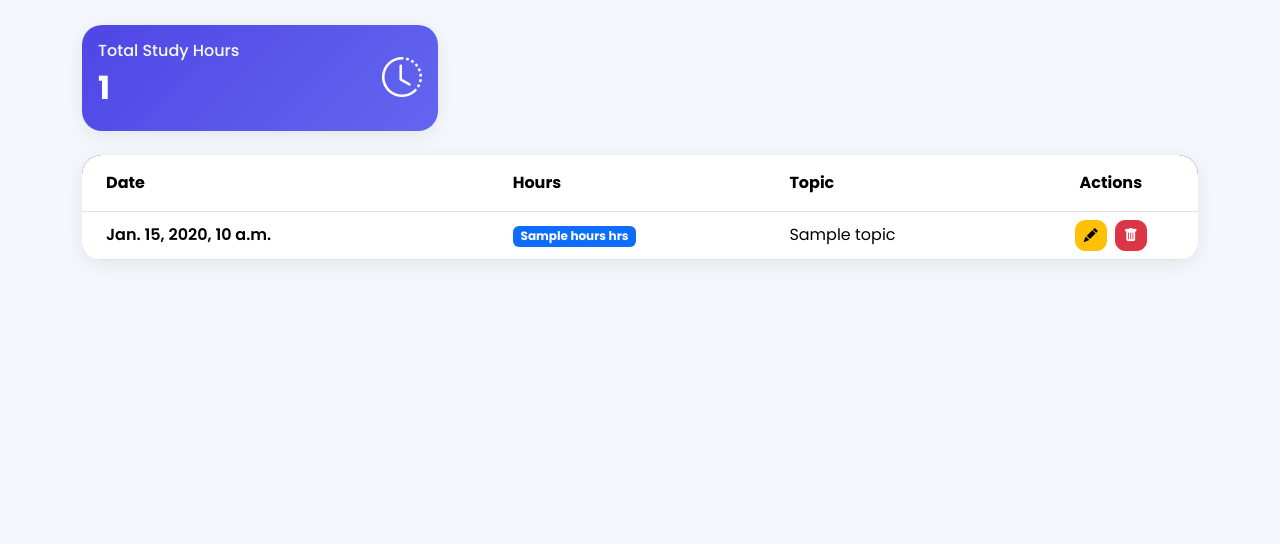
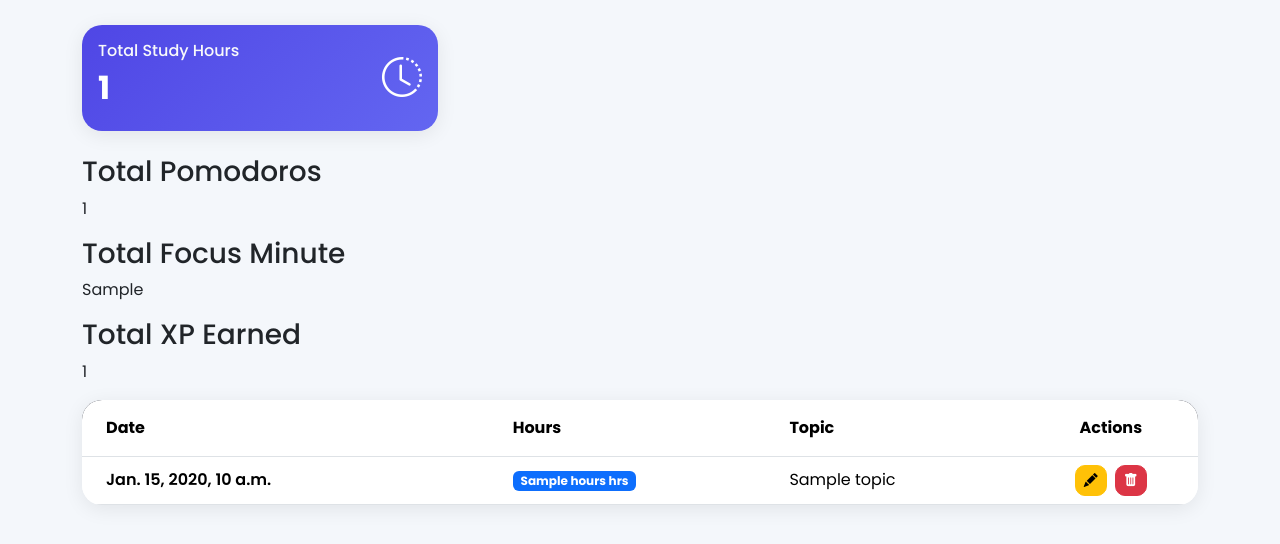
Before and after one commit to ajilaries/DevTrack, a Django app: template tracker/templates/tracker/dashboard.html in a window 1280 px wide. Shown: the part 169-713 px from the top of the page. Run offline with Django 5.2, Linux system fonts and the light colour scheme; the template is opened without the code that fills it: most values are stand-ins (such as "Sample title", 1, 10 or a date in 2020).

Commit message:
dashboard upgraded with pomodoro stats

```diff
--- a/tracker/templates/tracker/dashboard.html
+++ b/tracker/templates/tracker/dashboard.html
@@ -170,7 +170,21 @@
     </div>
 
 </div>
-
+<!-- POMODORO -->
+ <div class="stats-grid">
+    <div class="stat-card">
+        <h3>Total Pomodoros</h3>
+        <p>{{total_pomodoros}}</p>
+    </div>
+    <div class="stat-card">
+        <h3>Total Focus Minute</h3>
+        <p>{{focus_minutes}}</p>
+    </div>
+    <div class="stat-card">
+        <h3>Total XP Earned</h3>
+        <p>{{total_xp}}</p>
+    </div>
+ </div>
 
 <!-- ALERTS -->
 
```
